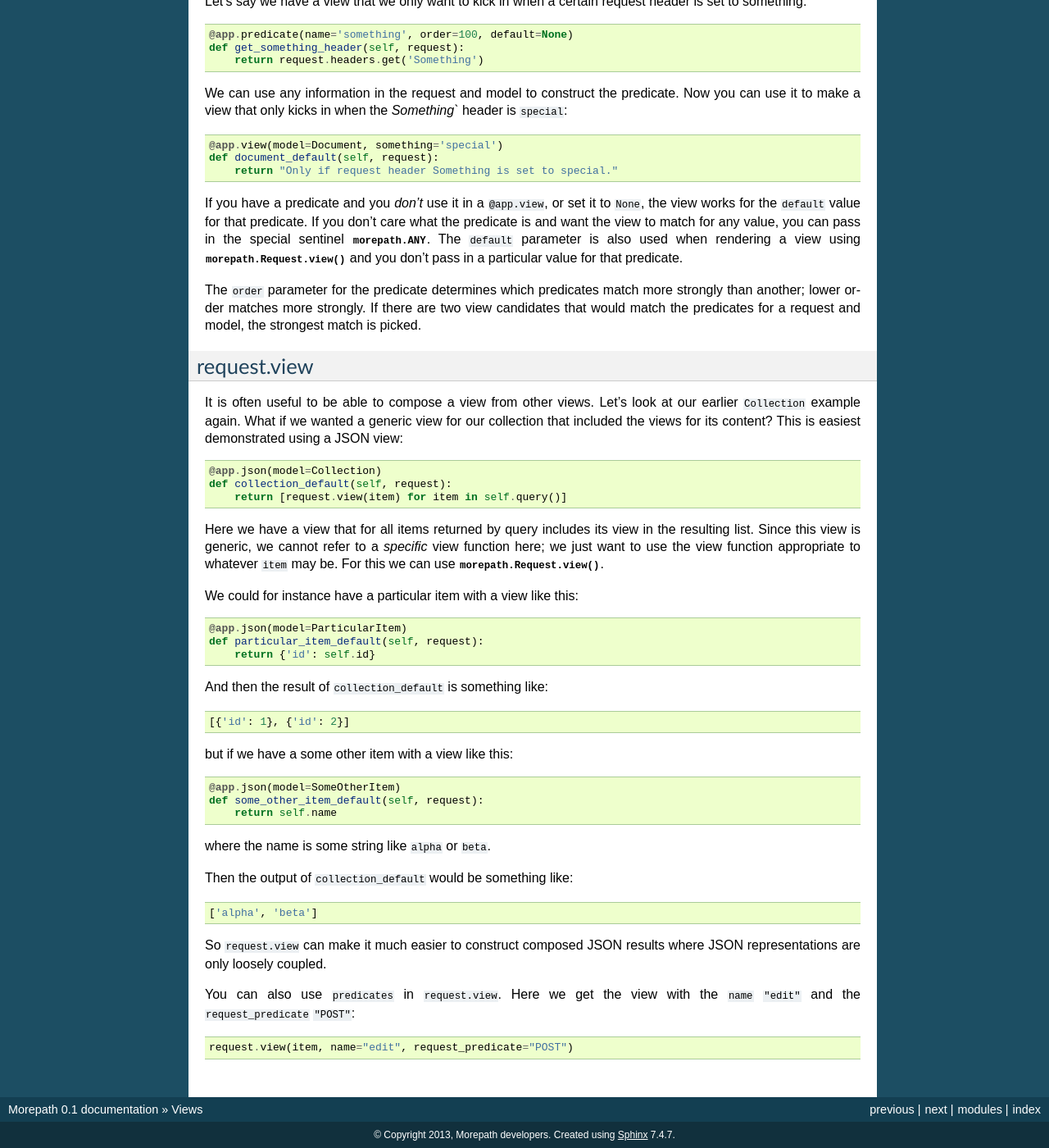
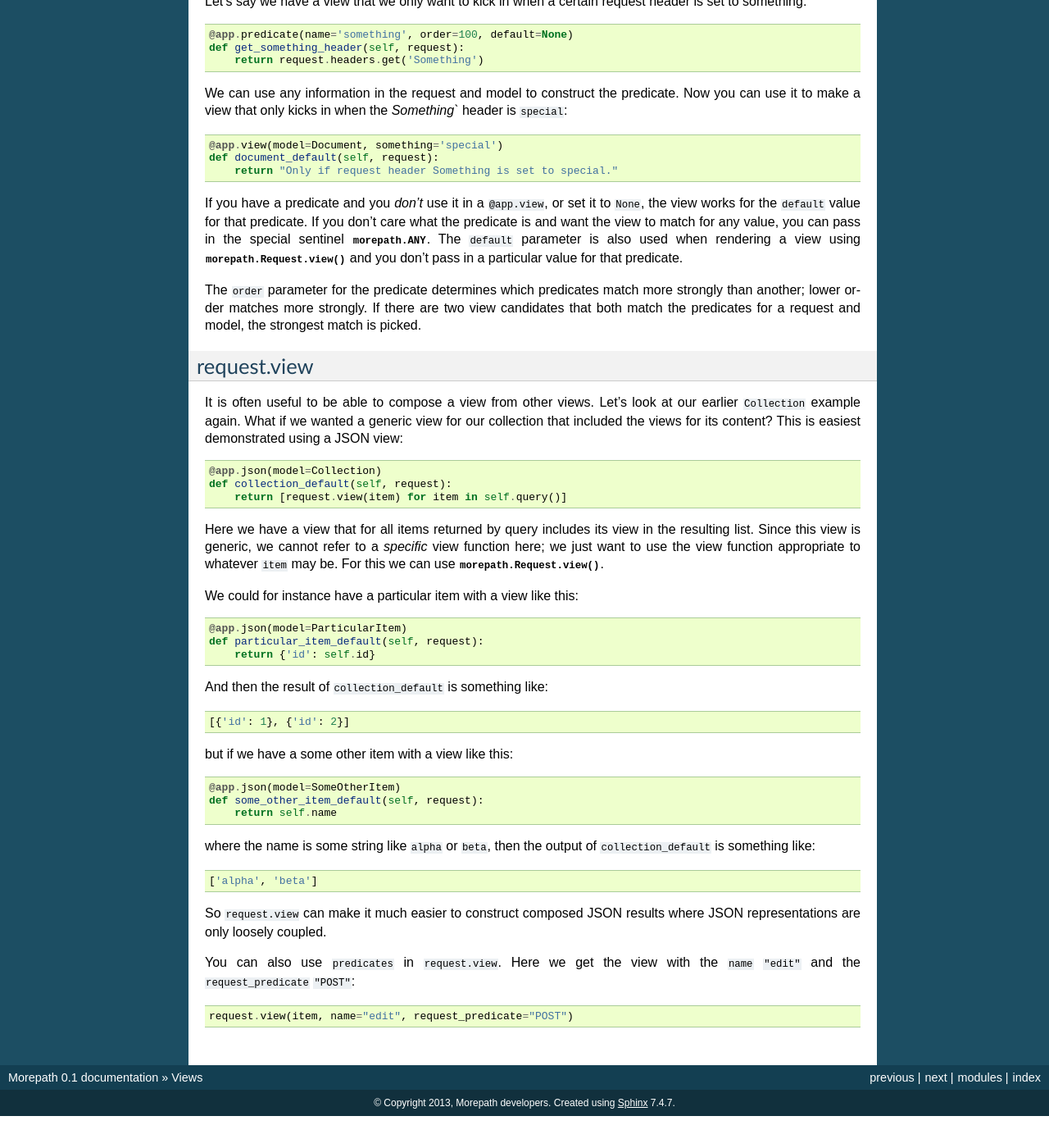
Before and after one commit to morepath/morepath, a Sphinx documentation site: the page built from doc/views.rst, in a window 1280 px wide and 1400 px high, scrolled down 5243 px. Shown: the whole window at 82% size. Built offline with Sphinx 7.4.7, drawn with Linux system fonts in a browser that asks for light colours; after the commit the page ends 6604 px from its top, so only the background shows below that; some of the changed text lies outside the part shown.

Commit message:
More style tweaks.

````diff
--- a/doc/app_reuse.rst
+++ b/doc/app_reuse.rst
@@ -124,7 +124,7 @@ if instead of adding an extension to a core application you want to
 override part of it? For instance, what if we want to change the
 default view for ``User``?
 
-Here's how we would do that:
+Here's how we can do that:
 
 .. code-block:: python
 
@@ -160,8 +160,7 @@ Nesting Applications
 Let's talk about application composition: nesting one app in another.
 
 Imagine our user app allows users to have wikis associated with them.
-You would have paths like ``/users/faassen/wiki`` and
-``/users/bob/wiki``.
+It has paths like ``/users/faassen/wiki`` and ``/users/bob/wiki``.
 
 One approach might be to implement a wiki application within the user
 application we already have, along these lines:
--- a/doc/organizing_your_project.rst
+++ b/doc/organizing_your_project.rst
@@ -291,8 +291,8 @@ An application tends to contain two kinds of models:
 
 Since collection models tend to not be backed by a database directly
 but are often application-specific classes, it can make sense to
-maintain them in a separate ``collection.py`` module. This module
-still would not have any dependencies on Morepath.
+maintain them in a separate ``collection.py`` module. This module,
+like ``model.py`` also does not have any dependencies on Morepath.
 
 Path module
 -----------
--- a/doc/rest.rst
+++ b/doc/rest.rst
@@ -191,7 +191,7 @@ make it explicit::
 
 What if we had defined our web service differently, and instead of
 having a ``/documents/add`` we wanted to allow the POSTing of document
-ids on ``/documents`` directly? Here's how you would rewrite
+ids on ``/documents`` directly? Here's how you rewrite
 ``collection_add_document`` to be the view directly on
 ``/documents```::
 
--- a/doc/views.rst
+++ b/doc/views.rst
@@ -150,7 +150,7 @@ This means::
 
   /folder/some_item
 
-would be a path if there is an item in the folder with the name
+is a path if there is an item in the folder with the name
 ``some_item``.
 
 Now what if we also want to have a path that allows you to edit the
@@ -331,9 +331,9 @@ rendering a view using :meth:`morepath.Request.view` and you don't
 pass in a particular value for that predicate.
 
 The ``order`` parameter for the predicate determines which predicates
-match more strongly than another; lower order matches more strongly. If
-there are two view candidates that would match the predicates for a
-request and model, the strongest match is picked.
+match more strongly than another; lower order matches more
+strongly. If there are two view candidates that both match the
+predicates for a request and model, the strongest match is picked.
 
 
 request.view
@@ -370,9 +370,8 @@ but if we have a some other item with a view like this::
   def some_other_item_default(self, request):
       return self.name
 
-where the name is some string like ``alpha`` or ``beta``.
-
-Then the output of ``collection_default`` would be something like::
+where the name is some string like ``alpha`` or ``beta``, then the
+output of ``collection_default`` is something like::
 
   ['alpha', 'beta']
 
````
Also changed, not shown: doc/quickstart.rst (+4 -4 lines), doc/superpowers.rst (+5 -4 lines).
